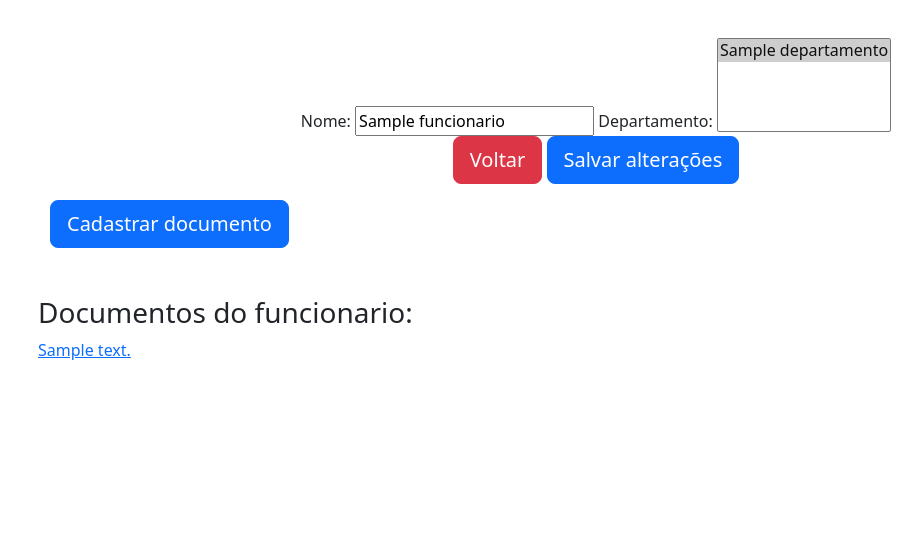
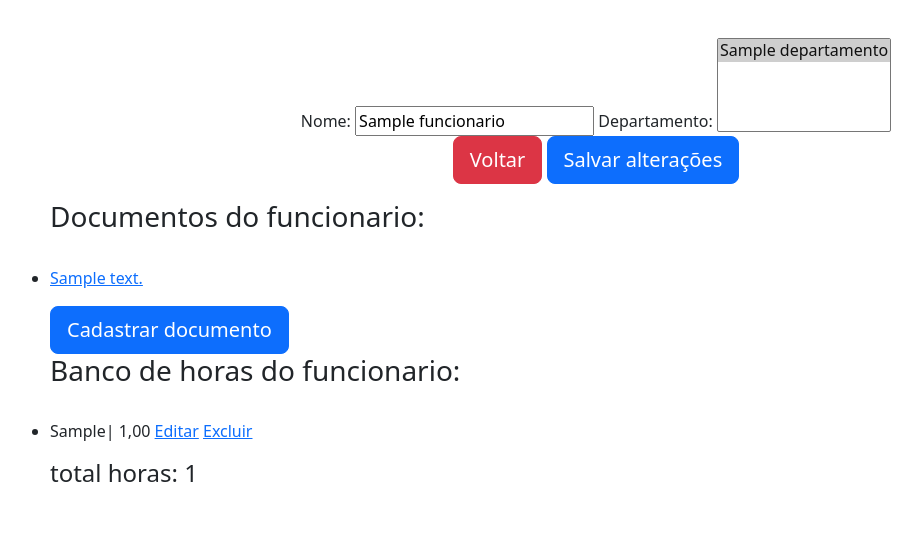
Before and after one commit to David-Marcoss/Sistema-Gestao_RH, a Django app: page /funcionarios/editar-funcionario/1 in a window 1280 px wide. Shown: the part 282-826 px from the top of the page, without its empty margins (44-966 px from the left). Before the commit the page ends 642 px from the top, so only its background shows below. Run offline with Django 4.2, Linux system fonts and the light colour scheme; a user stored in the database is signed in; tables that the repository leaves empty hold one stand-in row (values such as "Sample post"); some libraries are stand-ins or nearby versions.

Commit message:
crud horas extras

```diff
--- a/apps/funcionarios/models.py
+++ b/apps/funcionarios/models.py
@@ -2,6 +2,7 @@ from django.db import models
 from django.contrib.auth.models import User
 from apps.departamentos.models import Departamento
 from apps.empresa.models import Empresa
+from django.db.models import Sum
 
 # Create your models here.
 class Funcionario(models.Model):
@@ -12,3 +13,8 @@ class Funcionario(models.Model):
 
     def __str__(self):
         return self.nome
+
+
+    @property
+    def get_total_horas_ex(self):
+        return self.horas_extras.all().aggregate(Sum('horas'))['horas__sum']
--- a/apps/funcionarios/templates/form_funcionario.html
+++ b/apps/funcionarios/templates/form_funcionario.html
@@ -41,18 +41,49 @@
         <div class="my-3 col-md-2"></div>
     </div>
 
-    <divdiv class="row">
+
+    <div class="row">
         <br>
-        <a  href="{% url 'cadastrar-documento' funcionario_id %}?next={{ request.path }}"><button class="btn btn-lg btn-primary" type="submit">Cadastrar documento</button></a>
+
+        <h3>Documentos do funcionario:</h3>
+        <ul>
+            {% for i in object.documentos.all %}
+                <br>
+                <li><a  href="{{i.arquivo.url}}">{{i.descricao}}</a></li>
+            {% endfor%}
+
+            </ul>
+
+        <br>
+        <a  href="{% url 'cadastrar-documento' funcionario_id %}?next={{ request.path }}">
+            <button class="btn btn-lg btn-primary" type="submit">Cadastrar documento</button>
+        </a>
+
+
     </div>
 
     <div class="row">
         <br>
-        <h3>Documentos do funcionario:</h3>
-        {% for i in object.documentos.all %}
-            <br>
-            <a  href="{{i.arquivo.url}}">{{i.descricao}}</a>
-        {% endfor%}
+
+        <h3>Banco de horas do funcionario:</h3>
+
+        <ul>
+            {% for i in object.horas_extras.all %}
+                <br>
+                <li>{{i.motivo}}| {{i.horas}}
+                    <a href="{% url 'edit-horas-extras' i.id %}?next={{ request.path }}">Editar</a>
+                    <a href="{% url 'delete-horas-extras' i.id %}?next={{ request.path }}">Excluir</a>
+                </li>
+            {% endfor%}
+
+            </ul>
+
+        <br>
+
+        <h4>total horas: {{ object.get_total_horas_ex }}</h4>
+
+
+
     </div>
 
 </div>
--- a/apps/hora_extra/models.py
+++ b/apps/hora_extra/models.py
@@ -6,7 +6,7 @@ from apps.empresa.models import Empresa
 
 class Hora_extra(models.Model):
     motivo = models.CharField('Motivo',max_length=100)
-    funcionario = models.ForeignKey(Funcionario,on_delete=models.PROTECT)
+    funcionario = models.ForeignKey(Funcionario,on_delete=models.PROTECT,related_name='horas_extras')
     empresa = models.ForeignKey(Empresa,on_delete=models.PROTECT,related_name='horas_extras')
     horas = models.DecimalField(max_digits=5,decimal_places=2)
 
```
Also changed, not shown: Gestao_RH/settings.py (+7 -3 lines).
